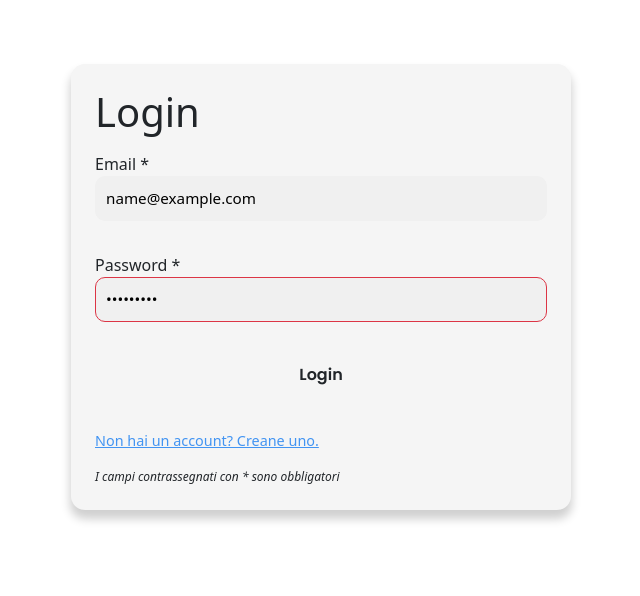
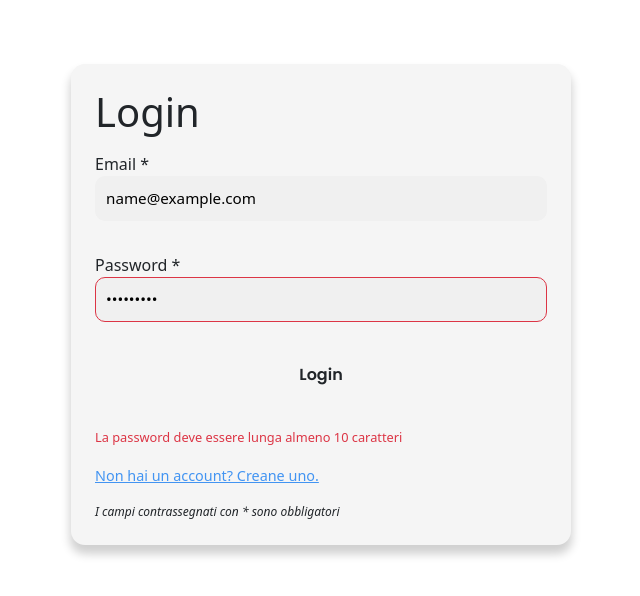
Before and after one commit to Spectrum5/Vola-Project-Frontend, a Vue app: page /login in a window 1280 px wide. Both pictures are taken after typing "name@example.com", "Sample123" into the empty fields and a click on the button "Login". Shown: the top 596 px of the page, without its empty margins (319-959 px from the left). Built offline with nearby package versions, Linux system fonts and the light colour scheme; no server answers.

Commit message:
add componente per visualizzare gli errori

```diff
--- /dev/null
+++ b/src/components/AppErrorForm.vue
@@ -0,0 +1,38 @@
+<script>
+// store
+import { store } from '../store';
+export default {
+    name: 'AppErrorForm',
+    components: {
+    },
+    data(){
+        return {
+            store,
+        }
+    },
+    methods: {
+
+    },
+}
+</script>
+
+<template>
+
+    <ul>
+        <li v-for="error in store.errors">
+            {{ error.message }}
+        </li>
+    </ul>
+
+</template>
+
+<style lang="scss" scoped>
+    ul {
+        list-style-type: none;
+        margin-bottom: 1rem;
+        li{
+            color: #dc3545;
+            font-size: 0.8rem;
+        }
+    }
+</style>
--- a/src/views/auth/AppLogin.vue
+++ b/src/views/auth/AppLogin.vue
@@ -2,6 +2,7 @@
 // Utilities
 import { store } from '../../store';
 import { router } from '../../router';
+import AppErrorForm from '../../components/AppErrorForm.vue';
 
 import axios from 'axios';
 axios.defaults.withCredentials = true;
@@ -9,7 +10,7 @@ axios.defaults.withCredentials = true;
 export default {
     name: 'AppLogin',
     components: {
-
+        AppErrorForm
     },
     data() {
         return {
@@ -159,7 +160,7 @@ export default {
                     <div class="row">
                         <button class="btn">login</button>
                     </div>
-                    <!-- <AppErrorForm v-if="store.errors.length > 0" /> -->
+                    <AppErrorForm v-if="store.errors.length > 0" />
                 </form>
                 <router-link to="/register" class="customLink">Non hai un account? Creane uno.</router-link>
                 <p class="campi-required">I campi contrassegnati con * sono obbligatori</p>
```
